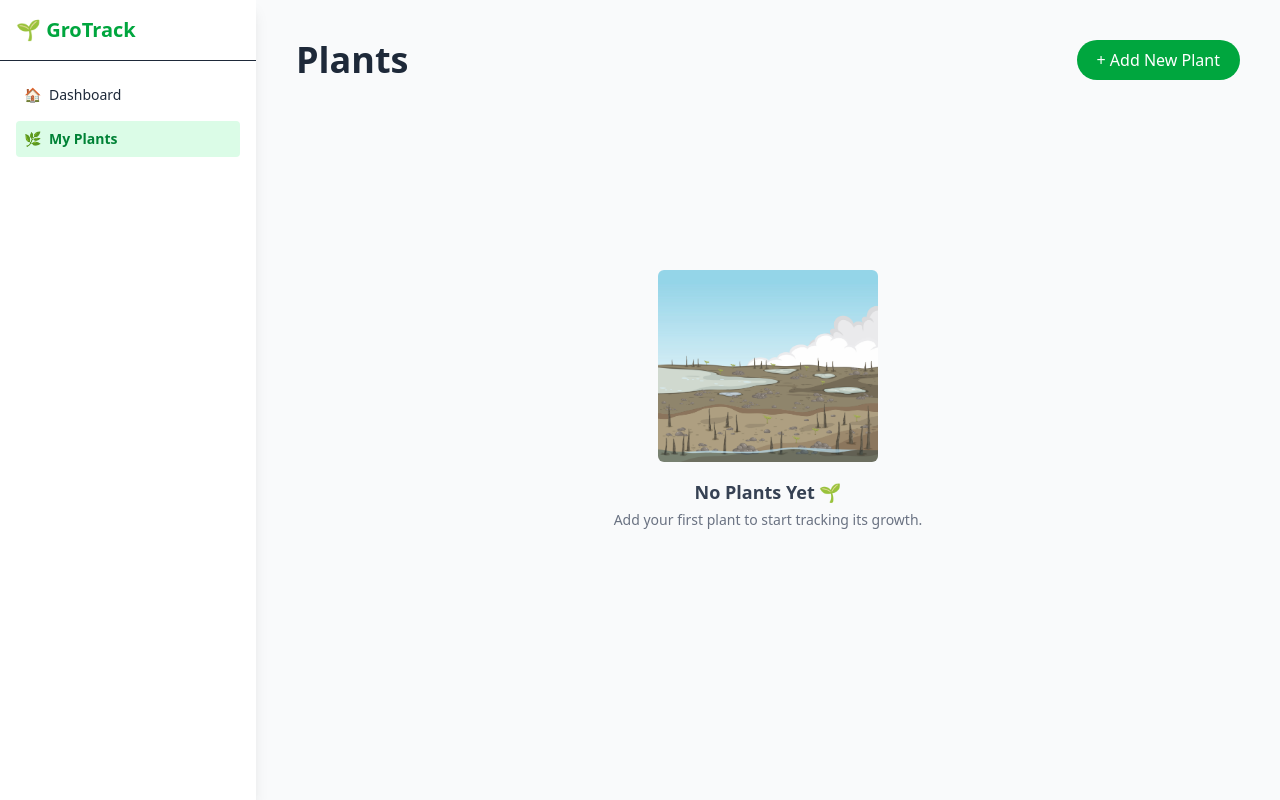
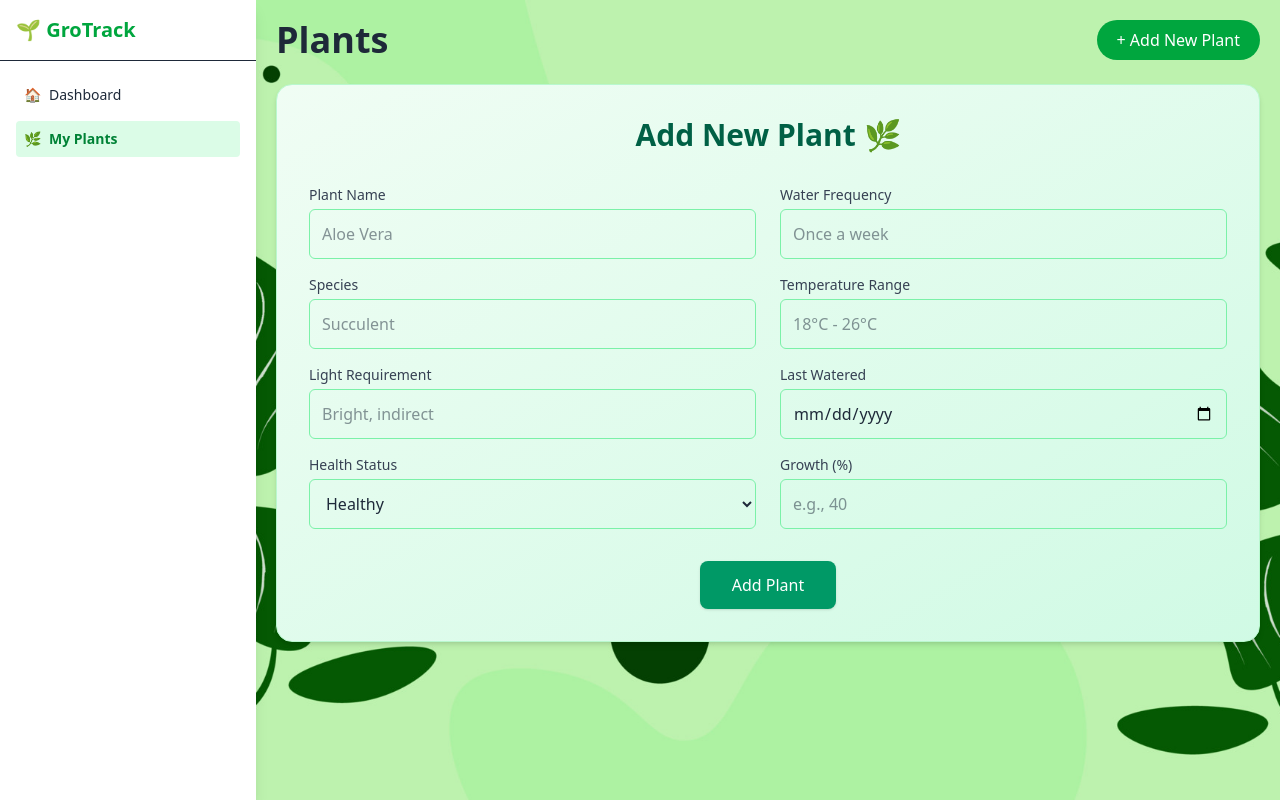
Before and after one commit to Tinku0/GrowTrack, a React (Vite) app in the folder client/: page /plants in a window 1280 px wide. Both pictures are taken after a click on the button "+ Add New Plant". Built offline with nearby package versions, Linux system fonts and the light colour scheme.

Commit message:
Plant changes

```diff
--- a/client/src/App.css
+++ b/client/src/App.css
@@ -0,0 +1,8 @@
+.nature-bg{
+    background-image: url(./assets/nature.jpg);
+    background-position: center;
+    background-repeat: no-repeat;
+    background-size: cover;
+    height: 100vh;
+    padding: 20px;
+}
--- /dev/null
+++ b/client/src/components/PlantCard.jsx
@@ -0,0 +1,48 @@
+const PlantCard = ({ plant }) => {
+  return (
+    <div className="bg-gradient-to-br from-green-50 to-emerald-100 rounded-2xl shadow-md border border-green-200 p-6 hover:scale-[1.02] hover:shadow-lg transition-all duration-300 relative overflow-hidden">
+      {/* Decorative leaf */}
+      <div className="absolute top-0 right-0 opacity-10">
+        <svg width="100" height="100" fill="none" viewBox="0 0 24 24">
+          <path
+            stroke="green"
+            strokeWidth="1"
+            d="M12 2C7 5 3 10 3 15s4 8 9 8 9-3 9-8-4-10-9-13Z"
+          />
+        </svg>
+      </div>
+
+      <div className="relative">
+        <h3 className="text-2xl font-semibold text-emerald-800">{plant.name}</h3>
+        <p className="text-sm text-green-700">{plant.species}</p>
+
+        <div className="mt-4 space-y-2 text-sm text-gray-700">
+          <p>💧 Water every: <span className="font-medium">{plant.waterFrequency}</span></p>
+          <p>🌞 Light: <span className="font-medium">{plant.lightRequirement}</span></p>
+          <p>🌡️ Temp: <span className="font-medium">{plant.temperatureRange}</span></p>
+          <p>📅 Last watered: <span className="font-medium">{plant.lastWatered}</span></p>
+        </div>
+
+        <div className="mt-4">
+          <span
+            className={`text-xs px-3 py-1 rounded-full ${
+              plant.health === 'Healthy'
+                ? 'bg-green-200 text-green-800'
+                : plant.health === 'Needs Water'
+                ? 'bg-yellow-200 text-yellow-800'
+                : 'bg-red-200 text-red-800'
+            }`}
+          >
+            {plant.health}
+          </span>
+        </div>
+
+        <button className="mt-6 w-full bg-emerald-600 text-white font-medium py-2 rounded-lg hover:bg-emerald-700 transition">
+          View Details
+        </button>
+      </div>
+    </div>
+  );
+};
+
+export default PlantCard;
--- /dev/null
+++ b/client/src/components/PlantForm.jsx
@@ -0,0 +1,111 @@
+const PlantForm = () => {
+  return (
+    <form className="bg-gradient-to-br from-green-50 to-emerald-100 p-8 rounded-2xl shadow-md border border-green-200 mx-auto mt-6">
+      <h2 className="text-3xl font-semibold text-emerald-800 mb-8 text-center">
+        Add New Plant 🌿
+      </h2>
+
+      <div className="grid grid-cols-1 md:grid-cols-2 gap-6">
+        {/* Left column */}
+        <div className="space-y-4">
+          <div>
+            <label className="block text-sm font-medium text-gray-700">Plant Name</label>
+            <input
+              type="text"
+              name="name"
+              placeholder="Aloe Vera"
+              className="w-full p-3 mt-1 border border-green-300 rounded-md focus:ring-2 focus:ring-green-400 outline-none"
+            />
+          </div>
+
+          <div>
+            <label className="block text-sm font-medium text-gray-700">Species</label>
+            <input
+              type="text"
+              name="species"
+              placeholder="Succulent"
+              className="w-full p-3 mt-1 border border-green-300 rounded-md focus:ring-2 focus:ring-green-400 outline-none"
+            />
+          </div>
+
+          <div>
+            <label className="block text-sm font-medium text-gray-700">Light Requirement</label>
+            <input
+              type="text"
+              name="lightRequirement"
+              placeholder="Bright, indirect"
+              className="w-full p-3 mt-1 border border-green-300 rounded-md focus:ring-2 focus:ring-green-400 outline-none"
+            />
+          </div>
+
+          <div>
+            <label className="block text-sm font-medium text-gray-700">Health Status</label>
+            <select
+              name="health"
+              className="w-full p-3 mt-1 border border-green-300 rounded-md focus:ring-2 focus:ring-green-400 outline-none"
+            >
+              <option>Healthy</option>
+              <option>Needs Water</option>
+              <option>Wilting</option>
+            </select>
+          </div>
+        </div>
+
+        {/* Right column */}
+        <div className="space-y-4">
+          <div>
+            <label className="block text-sm font-medium text-gray-700">Water Frequency</label>
+            <input
+              type="text"
+              name="waterFrequency"
+              placeholder="Once a week"
+              className="w-full p-3 mt-1 border border-green-300 rounded-md focus:ring-2 focus:ring-green-400 outline-none"
+            />
+          </div>
+
+          <div>
+            <label className="block text-sm font-medium text-gray-700">Temperature Range</label>
+            <input
+              type="text"
+              name="temperatureRange"
+              placeholder="18°C - 26°C"
+              className="w-full p-3 mt-1 border border-green-300 rounded-md focus:ring-2 focus:ring-green-400 outline-none"
+            />
+          </div>
+
+          <div>
+            <label className="block text-sm font-medium text-gray-700">Last Watered</label>
+            <input
+              type="date"
+              name="lastWatered"
+              className="w-full p-3 mt-1 border border-green-300 rounded-md focus:ring-2 focus:ring-green-400 outline-none"
+            />
+          </div>
+
+          <div>
+            <label className="block text-sm font-medium text-gray-700">Growth (%)</label>
+            <input
+              type="number"
+              name="growth"
+              min="0"
+              max="100"
+              placeholder="e.g., 40"
+              className="w-full p-3 mt-1 border border-green-300 rounded-md focus:ring-2 focus:ring-green-400 outline-none"
+            />
+          </div>
+        </div>
+      </div>
+
+      <div className="mt-8 flex justify-center">
+        <button
+          type="submit"
+          className="bg-emerald-600 text-white px-8 py-3 rounded-lg hover:bg-emerald-700 transition shadow-sm"
+        >
+          Add Plant
+        </button>
+      </div>
+    </form>
+  );
+};
+
+export default PlantForm;
--- /dev/null
+++ b/client/src/components/PlantList.jsx
@@ -0,0 +1,34 @@
+import dead_soil from "../assets/dead_soil.jpg";
+import PlantCard from './PlantCard';
+const PlantList = ({ plants }) => {
+  return (
+    <>
+      {plants.length != 0 && (
+        <div className="grid grid-cols-1 sm:grid-cols-2 lg:grid-cols-3 gap-8 mt-8 px-4">
+          {plants.map((p) => (
+            <PlantCard key={p.id} plant={p} />
+          ))}
+        </div>
+      )}
+      {plants.length == 0 && (
+        <div className="mt-10">
+          <div className="flex flex-col items-center justify-center text-center text-gray-600 h-[70vh]">
+            <img
+              src={dead_soil}
+              alt="No plants"
+              className="max-w-[220px] w-full h-auto mb-4 rounded-md opacity-90"
+            />
+            <h2 className="text-lg font-semibold text-gray-700">
+              No Plants Yet 🌱
+            </h2>
+            <p className="text-sm text-gray-500 mt-1">
+              Add your first plant to start tracking its growth.
+            </p>
+          </div>
+        </div>
+      )}
+    </>
+  );
+};
+
+export default PlantList;
--- a/client/src/layouts/SidebarLayout.jsx
+++ b/client/src/layouts/SidebarLayout.jsx
@@ -66,7 +66,7 @@
         </header>
 
         {/* Page Content */}
-        <main className="flex-1 overflow-y-auto p-6">
+        <main className="flex-1 overflow-y-auto nature-bg">
           <Outlet />
         </main>
       </div>
--- a/client/src/pages/Dashboard.jsx
+++ b/client/src/pages/Dashboard.jsx
@@ -2,7 +2,11 @@
 
 const Dashboard = () => {
   return (
-    <div>Dashboard</div>
+    <div>
+      <div className="flex items-center">
+        <p className="text-3xl md:text-4xl font-bold text-gray-800">Dashboard</p>
+      </div>
+    </div>
   )
 }
 
--- a/client/src/pages/Plants.jsx
+++ b/client/src/pages/Plants.jsx
@@ -1,37 +1,50 @@
-import { useState } from 'react'
-import dead_soil from '../assets/dead_soil.jpg'
+import { useState } from "react";
+import PlantForm from "../components/PlantForm";
+import PlantList from "../components/PlantList";
 const Plants = () => {
-
-  const [ plants, setPlants] = useState([]);
+  const [plants, setPlants] = useState([
+    {
+      id: 1,
+      name: "Aloe Vera",
+      species: "Succulent",
+      waterFrequency: "Once a week",
+      lightRequirement: "Bright, indirect",
+      temperatureRange: "18°C - 26°C",
+      lastWatered: "2025-10-25",
+      health: "Healthy",
+    },
+    {
+      id: 2,
+      name: "Peace Lily",
+      species: "Indoor plant",
+      waterFrequency: "Every 3 days",
+      lightRequirement: "Low to medium",
+      temperatureRange: "20°C - 28°C",
+      lastWatered: "2025-10-27",
+      health: "Needs Water",
+    },
+  ]);
+  const [showForm, setShowForm] = useState(false);
 
   return (
-     <div className="p-4">
+    <div>
       {/* Header */}
       <div className="flex items-center">
         <p className="text-3xl md:text-4xl font-bold text-gray-800">Plants</p>
-        <button className="ml-auto bg-green-600 text-white px-5 py-2 rounded-full hover:bg-green-700 transition cursor-pointer">
+        <button
+          onClick={() => {
+            setShowForm(!showForm);
+          }}
+          className="ml-auto bg-green-600 text-white px-5 py-2 rounded-full hover:bg-green-700 transition cursor-pointer"
+        >
           + Add New Plant
         </button>
       </div>
 
-      {/* Empty state */}
-      <div className="mt-10">
-        {!plants.length && (
-          <div className="flex flex-col items-center justify-center text-center text-gray-600 h-[70vh]">
-            <img
-              src={dead_soil}
-              alt="No plants"
-              className="max-w-[220px] w-full h-auto mb-4 rounded-md opacity-90"
-            />
-            <h2 className="text-lg font-semibold text-gray-700">No Plants Yet 🌱</h2>
-            <p className="text-sm text-gray-500 mt-1">
-              Add your first plant to start tracking its growth.
-            </p>
-          </div>
-        )}
-      </div>
+      {/* Add Plant || Plant List */}
+      {showForm ? <PlantForm /> : <PlantList plants={plants} />}
     </div>
   );
-}
+};
 
-export default Plants
+export default Plants;
```
Also changed, not shown: client/src/assets/nature.jpg (added).
